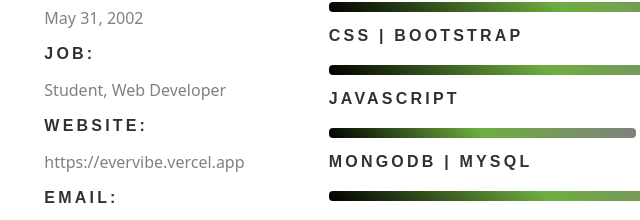
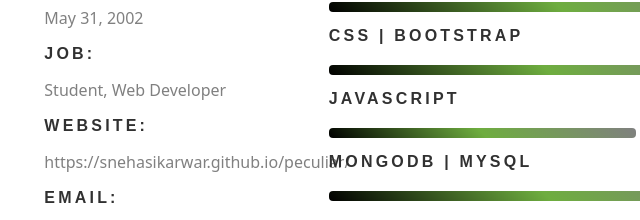
Before and after one commit to snehasikarwar/peculiar, a plain HTML site: page index.html in a window 1280 px wide. Shown: the part 1293-1513 px from the top of the page, 193-833 px from the left. Drawn offline with nearby package versions, Linux system fonts and the light colour scheme.

Commit message:
Update index.html

```diff
--- a/index.html
+++ b/index.html
@@ -90,7 +90,7 @@
                                     <li> <strong>Full Name:</strong><br><span>Sneha Sikarwar</span> </li>
                                     <li><strong>Birth Date:</strong><br><span>May 31, 2002</span> </li>
                                     <li><strong>Job:</strong><br><span>Student, Web Developer</span></li>
-                                    <li> <strong>Website:</strong><br><span>https://evervibe.vercel.app</span></li>
+                                    <li> <strong>Website:</strong><br><span> https://snehasikarwar.github.io/peculiar/</span></li>
                                     <li><strong>Email:</strong><br><span>snehasikarwar2002@gmail.com</span></li>
                                 </ul> <!-- /info-list -->
                             </div>
```
